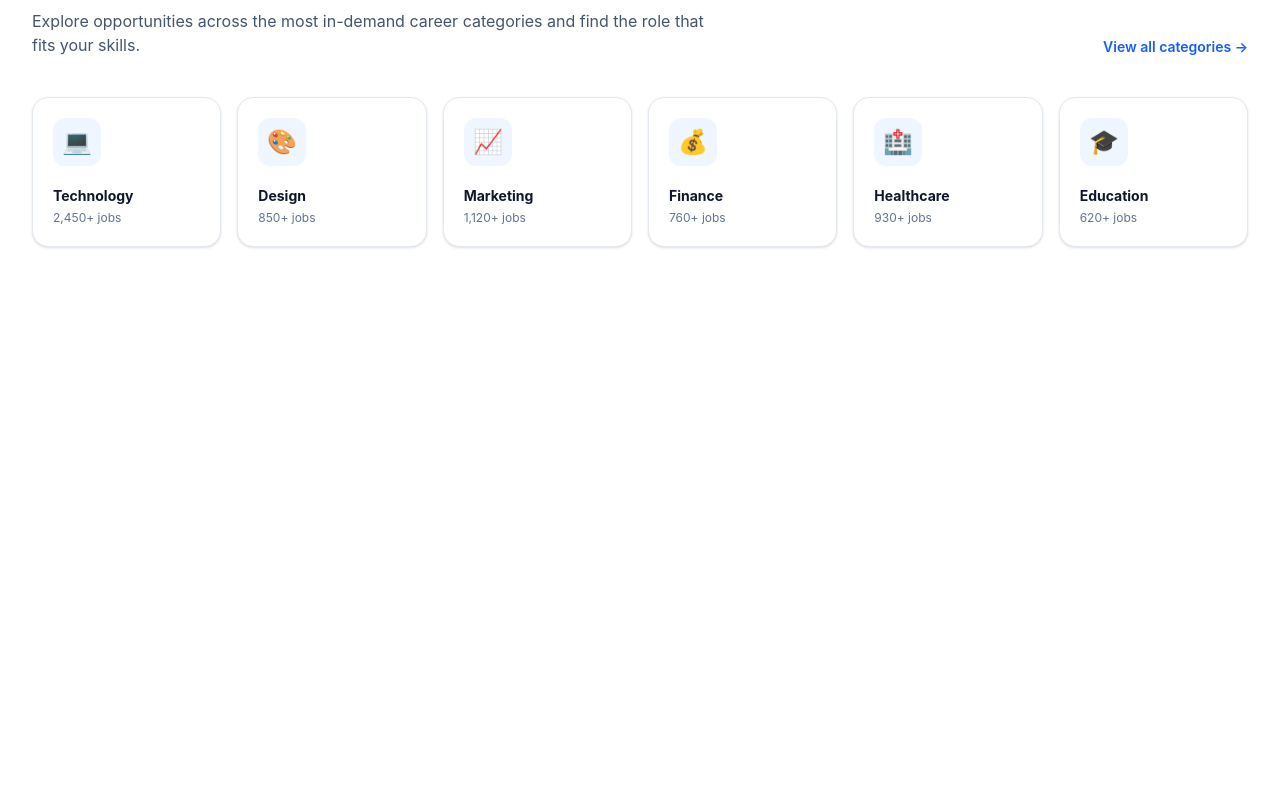
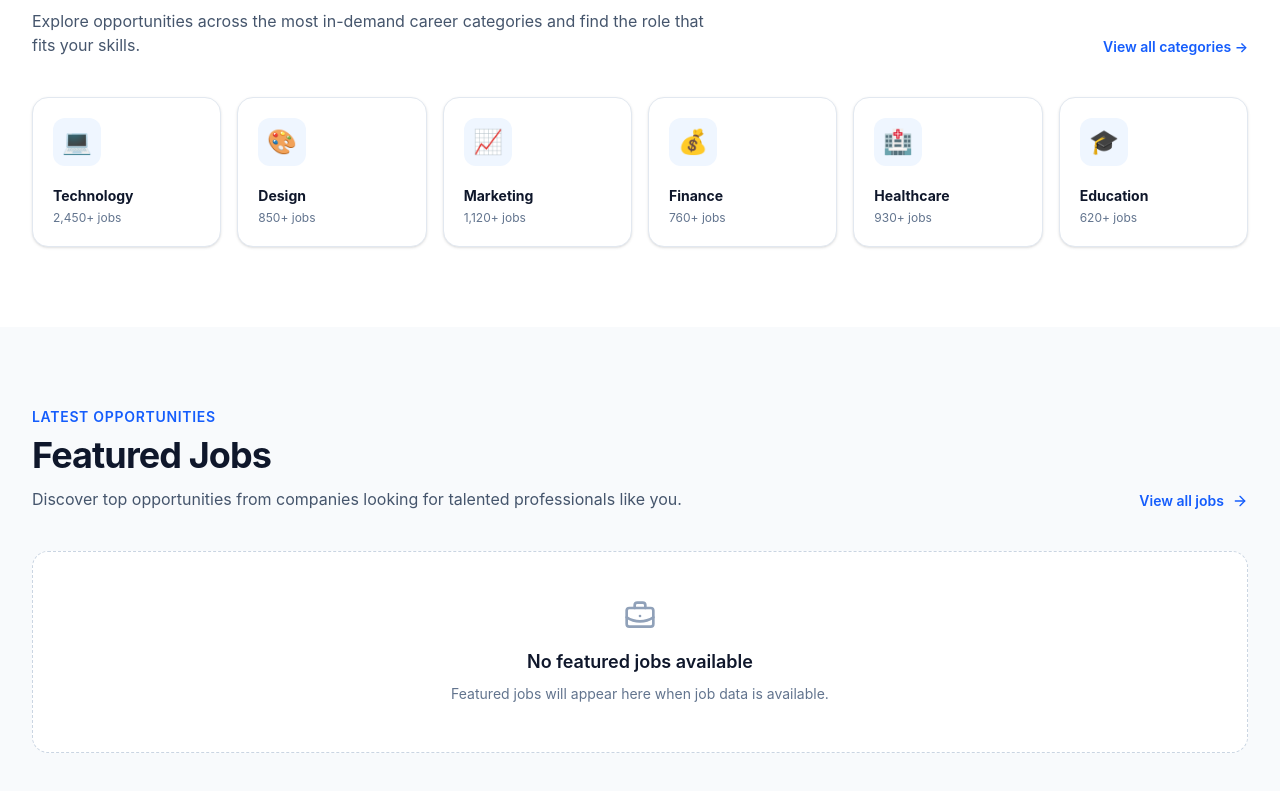
Before and after one commit to syedfurqanullah/hireflow-job-hub, a React (Vite) app: page / in a window 1280 px wide. Shown: the part 1169-1960 px from the top of the page. Before the commit the page ends 1496 px from the top, so only its background shows below. Built offline with nearby package versions, Linux system fonts and the light colour scheme.

Commit message:
feat: featured section for HireFlow Job Hub

```diff
--- a/src/components/home/FeaturedJobs.jsx
+++ b/src/components/home/FeaturedJobs.jsx
@@ -0,0 +1,143 @@
+import { MapPin, BriefcaseBusiness, Clock3, ArrowRight } from "lucide-react";
+import { Link } from "react-router-dom";
+
+/* =========================================================
+   Featured Jobs
+   Purpose:
+   - Home page par featured job opportunities show karna
+   - Jobs data props se receive karna
+   - Future API integration ke liye component ko reusable rakhna
+========================================================= */
+
+const FeaturedJobs = ({ jobs = [] }) => {
+  return (
+    <section className="bg-slate-50 py-16 sm:py-20">
+      <div className="mx-auto max-w-7xl px-4 sm:px-6 lg:px-8">
+
+        {/* Section Header */}
+        <div className="mb-10 flex flex-col gap-4 sm:flex-row sm:items-end sm:justify-between">
+          <div>
+            <p className="mb-2 text-sm font-semibold uppercase tracking-wider text-blue-600">
+              Latest Opportunities
+            </p>
+
+            <h2 className="text-3xl font-bold tracking-tight text-slate-900 sm:text-4xl">
+              Featured Jobs
+            </h2>
+
+            <p className="mt-3 max-w-2xl text-sm leading-6 text-slate-600 sm:text-base">
+              Discover top opportunities from companies looking for talented
+              professionals like you.
+            </p>
+          </div>
+
+          {/* All jobs link */}
+          <Link
+            to="/jobs"
+            className="inline-flex items-center gap-2 text-sm font-semibold text-blue-600 transition-colors hover:text-blue-700"
+          >
+            View all jobs
+            <ArrowRight className="h-4 w-4" />
+          </Link>
+        </div>
+
+        {/* Job Cards */}
+        <div className="grid grid-cols-1 gap-5 lg:grid-cols-2">
+          {jobs.map((job) => (
+            <article
+              key={job.id}
+              className="group rounded-2xl border border-slate-200 bg-white p-5 transition-all duration-300 hover:-translate-y-1 hover:border-blue-200 hover:shadow-lg sm:p-6"
+            >
+              {/* Top area */}
+              <div className="flex items-start justify-between gap-4">
+                <div className="flex min-w-0 items-center gap-4">
+                  {/* Company logo */}
+                  <div className="flex h-12 w-12 shrink-0 items-center justify-center overflow-hidden rounded-xl border border-slate-200 bg-slate-50">
+                    {job.companyLogo ? (
+                      <img
+                        src={job.companyLogo}
+                        alt={`${job.company} logo`}
+                        className="h-full w-full object-cover"
+                      />
+                    ) : (
+                      <BriefcaseBusiness className="h-5 w-5 text-slate-400" />
+                    )}
+                  </div>
+
+                  <div className="min-w-0">
+                    <h3 className="truncate text-lg font-semibold text-slate-900">
+                      {job.title}
+                    </h3>
+
+                    <p className="mt-1 truncate text-sm text-slate-500">
+                      {job.company}
+                    </p>
+                  </div>
+                </div>
+
+                {/* Job type badge */}
+                <span className="shrink-0 rounded-full bg-blue-50 px-3 py-1 text-xs font-semibold text-blue-700">
+                  {job.type}
+                </span>
+              </div>
+
+              {/* Job information */}
+              <div className="mt-5 flex flex-wrap gap-x-5 gap-y-3 text-sm text-slate-500">
+                <span className="inline-flex items-center gap-1.5">
+                  <MapPin className="h-4 w-4" />
+                  {job.location}
+                </span>
+
+                <span className="inline-flex items-center gap-1.5">
+                  <BriefcaseBusiness className="h-4 w-4" />
+                  {job.experience}
+                </span>
+
+                <span className="inline-flex items-center gap-1.5">
+                  <Clock3 className="h-4 w-4" />
+                  {job.postedAt}
+                </span>
+              </div>
+
+              {/* Bottom area */}
+              <div className="mt-6 flex flex-col gap-4 border-t border-slate-100 pt-5 sm:flex-row sm:items-center sm:justify-between">
+                <div>
+                  <p className="text-sm text-slate-500">Salary</p>
+
+                  <p className="mt-1 font-semibold text-slate-900">
+                    {job.salary}
+                  </p>
+                </div>
+
+                <Link
+                  to={`/jobs/${job.id}`}
+                  className="inline-flex items-center justify-center gap-2 rounded-xl bg-slate-900 px-5 py-2.5 text-sm font-semibold text-white transition-colors hover:bg-blue-600"
+                >
+                  View Job
+                  <ArrowRight className="h-4 w-4" />
+                </Link>
+              </div>
+            </article>
+          ))}
+        </div>
+
+        {/* Empty state */}
+        {jobs.length === 0 && (
+          <div className="rounded-2xl border border-dashed border-slate-300 bg-white px-6 py-12 text-center">
+            <BriefcaseBusiness className="mx-auto h-8 w-8 text-slate-400" />
+
+            <h3 className="mt-4 text-lg font-semibold text-slate-900">
+              No featured jobs available
+            </h3>
+
+            <p className="mt-2 text-sm text-slate-500">
+              Featured jobs will appear here when job data is available.
+            </p>
+          </div>
+        )}
+      </div>
+    </section>
+  );
+};
+
+export default FeaturedJobs;
--- a/src/pages/Home.jsx
+++ b/src/pages/Home.jsx
@@ -1,5 +1,6 @@
 import Hero from "../components/home/Hero"
 import Categories from "../components/home/Categories";
+import FeaturedJobs from "../components/home/FeaturedJobs";
 
 
 // =========================================================
@@ -24,7 +25,8 @@ const Home = () => {
 
        {/* Popular Job Categories */}
       <Categories />
-
+      {/* Featured Jobs */}
+      <FeaturedJobs />
 
     </main>
 
```
